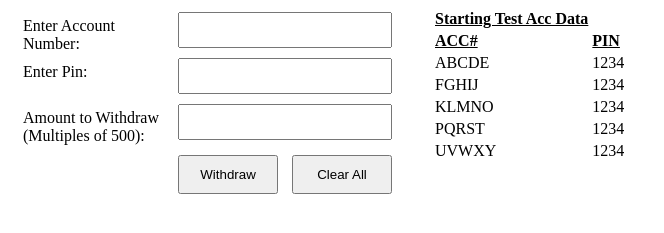
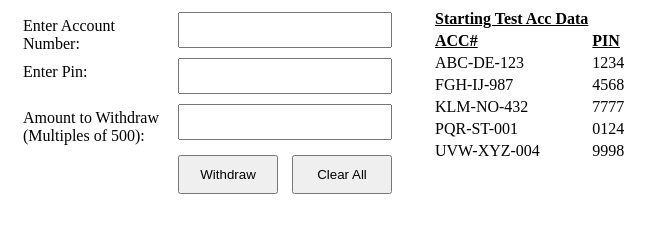
Before and after one commit to s-muhammadkamran/Chatbot, a plain HTML site: page Practices/MoneyBox/index2.html in a window 1280 px wide. Shown: the part 91-324 px from the top of the page, without its empty margins (0-664 px from the left). Drawn offline with Linux system fonts and the light colour scheme.

Commit message:
Modified Test Data

```diff
--- a/Practices/MoneyBox/index2.html
+++ b/Practices/MoneyBox/index2.html
@@ -48,19 +48,19 @@
                         <tbody>
                             </th>
                             <tr>
-                                <td>ABCDE</td><td>1234</td>
+                                <td>ABC-DE-123</td><td>1234</td>
                             </tr>
                             <tr>
-                                <td>FGHIJ</td><td>1234</td>
+                                <td>FGH-IJ-987</td><td>4568</td>
                             </tr>
                             <tr>
-                                <td>KLMNO</td><td>1234</td>
+                                <td>KLM-NO-432</td><td>7777</td>
                             </tr>
                             <tr>
-                                <td>PQRST</td><td>1234</td>
+                                <td>PQR-ST-001</td><td>0124</td>
                             </tr>
                             <tr>
-                                <td>UVWXY</td><td>1234</td>
+                                <td>UVW-XYZ-004</td><td>9998</td>
                             </tr>
                         </tbody>
                     </table>
--- a/Practices/MoneyBox/scripts/script2.js
+++ b/Practices/MoneyBox/scripts/script2.js
@@ -1,10 +1,10 @@
 let moneyBox = 50000; // atm machine money box
 let ACC_AND_BALANCES = {
-    "ABCDE": {"PIN": "1234", "CardDailyLimit": 20000, "AccountBalance": 40000},
-    "FGHIJ": {"PIN": "1234", "CardDailyLimit": 20000, "AccountBalance": 50000},
-    "KLMNO": {"PIN": "1234", "CardDailyLimit": 20000, "AccountBalance": 80000},
-    "PQRST": {"PIN": "1234", "CardDailyLimit": 20000, "AccountBalance": 10000},
-    "UVWXY": {"PIN": "1234", "CardDailyLimit": 20000, "AccountBalance": 15000}
+    "ABC-DE-123"  :  {"PIN": "1234", "CardDailyLimit": 20000, "AccountBalance": 40000},
+    "FGH-IJ-987"  :  {"PIN": "4568", "CardDailyLimit": 20000, "AccountBalance": 50000},
+    "KLM-NO-432"  :  {"PIN": "7777", "CardDailyLimit": 20000, "AccountBalance": 80000},
+    "PQR-ST-001"  :  {"PIN": "0124", "CardDailyLimit": 20000, "AccountBalance": 10000},
+    "UVW-XYZ-004" :  {"PIN": "9998", "CardDailyLimit": 20000, "AccountBalance": 15000}
 };
 
 function checkPinAndWithdraw() {
@@ -40,7 +40,7 @@ function checkPinAndWithdraw() {
             result = "Amount must be multiple of 500.";
         }
         else if (moneyBox < inputAmount) {
-            result = "System is unable to disburse required amount.";
+            result = "Machine is currently out of service.";
         }
         else if ((inputAccData["CardDailyLimit"] - inputAmount) < 0) {
             result = "Daily withdrawal limit exceeded.";
```
